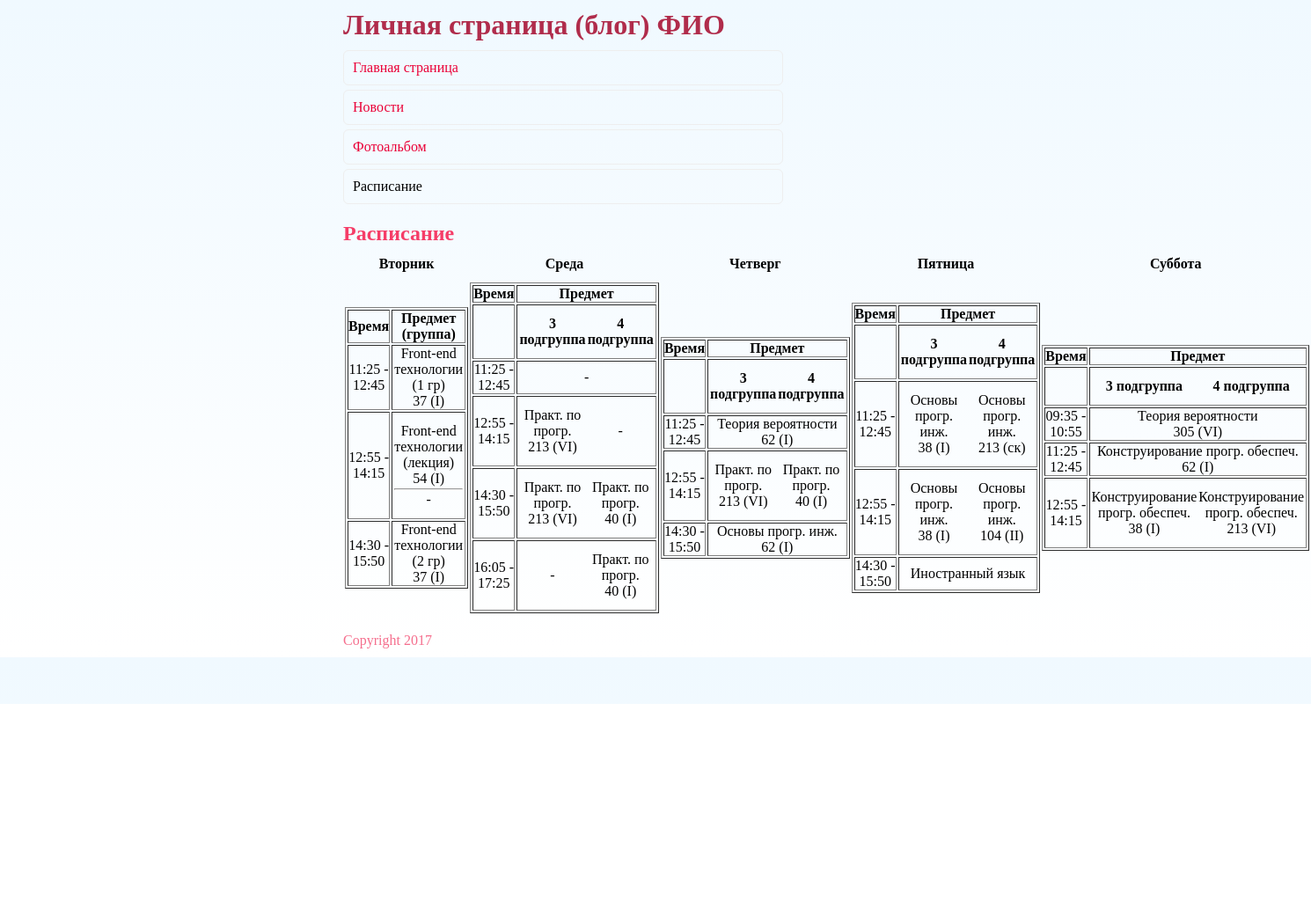
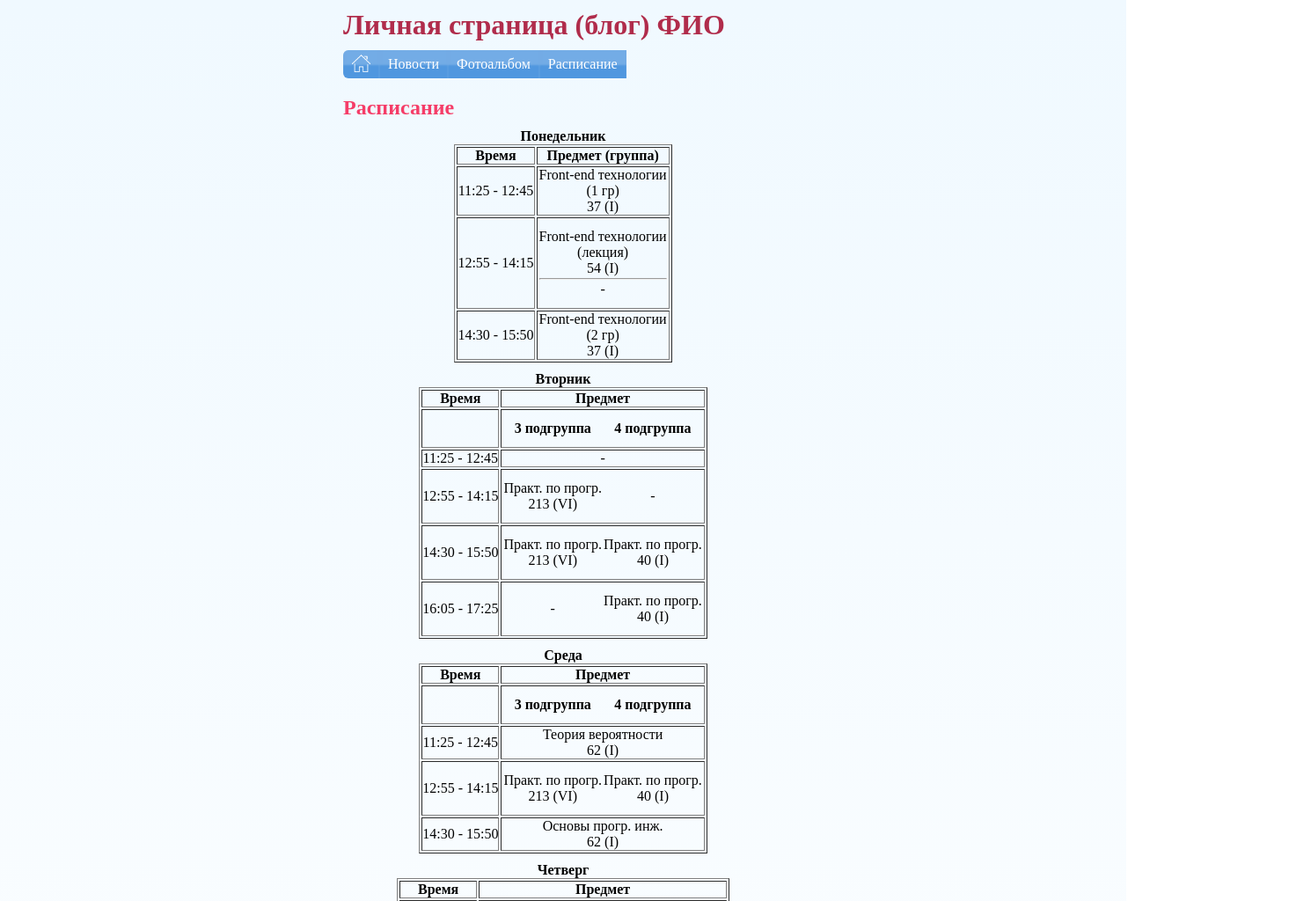
Before and after one commit to felabs128/labs, a plain HTML site: page schedule.html in a window 1280 px wide. Shown: the top 1024 px of the page at 88% size, 1490 px wide, since content can reach past the window. Before the commit the page ends 800 px from the top, so only its background shows below. Drawn offline with Linux system fonts and the light colour scheme.

Commit message:
Lab 5 (upload)

```diff
--- a/css/style.css
+++ b/css/style.css
@@ -15,16 +15,32 @@ figcaption{color:#980023}
 table caption{font-weight:bold}
 h2{margin-top:20px}
 
+.menu{
+	overflow: hidden;
+	border-radius: 6px;
+}
+.menu ul{
+	margin: 0
+}
 .menu ul li{
-	display: block;
+	display: inline-block;
+	float: left
 }
 .menu ul li a{
-	display: block;
 	text-decoration: none;
 	padding: 10px;
-	margin-top: 5px;
-	border: 1px solid #eee;
-	border-radius: 6px;
+	line-height: 32px;
+
+	color: #fff;
+	background: #5097df;
+
+	-moz-box-shadow: inset 0 20px 2px rgba(255, 255, 255, 0.2);
+	-webkit-box-shadow: inset 0 20px 2px rgba(255, 255, 255, 0.2);
+	box-shadow: inset 0 20px 2px rgba(255, 255, 255, 0.2);
+}
+.menu ul li a img{
+	height: 21px;
+	vertical-align: sub;
 }
 .menu ul li a.current, .menu ul li a:hover{
 	color: #000
@@ -38,6 +54,16 @@ h2{margin-top:20px}
 	max-width: 100%!important;
 }
 
+footer{
+	text-align: center;;
+}
+footer div{
+	margin: 10px;
+}
+footer p{
+	color: #000;
+}
+
 .schedule_block table{
 	margin: 10px auto;
 }
--- a/schedule.html
+++ b/schedule.html
@@ -5,7 +5,7 @@
 	<meta name="viewport" content="width=device-width,initial-scale=1" />
 	<link rel="stylesheet" href="./css/reset.css" type="text/css" />
 	<link rel="stylesheet" href="./css/style.css" type="text/css" />
-	<title>Lab 4</title>
+	<title>Lab 5</title>
 </head>
 <body>
 	<div id="container">
@@ -13,10 +13,10 @@
 			<h1>Личная страница (блог) ФИО</h1>
 			<nav class="menu">
 				<ul>
-					<li><a href="./">Главная страница</a></li>
+					<li><a href="./" class="current"><img src="./images/home-icon.png" /></a></li>
 					<li><a href="./news.html">Новости</a></li>
 					<li><a href="./photo.html">Фотоальбом</a></li>
-					<li><a href="./schedule.html" class="current">Расписание</a></li>
+					<li><a href="./schedule.html">Расписание</a></li>
 				</ul>
 			</nav>
 		</header>
@@ -24,10 +24,8 @@
 			<header>
 				<h2>Расписание</h2>
 			</header>
-			<div class="schedule_block"><table>
-				<tr><th>Вторник</th><th>Среда</th><th>Четверг</th><th>Пятница</th><th>Суббота</th></tr>
-				<tr align="center">
-					<td><table border="1">
+			<div class="schedule_block">
+				<table border="1"><caption>Понедельник</caption>
 					<tr><th>Время</th><th>Предмет (группа)</th></tr>
 					<tr align="center"><td>11:25 - 12:45</td><td>Front-end технологии<br>(1 гр)<br>37 (I)</td></tr>
 					<tr align="center"><td>12:55 - 14:15</td><td><table width="100%">
@@ -36,8 +34,8 @@
 						<tr align="center"><td align="center">-</td></tr>
 					</table></td></tr>
 					<tr align="center"><td>14:30 - 15:50</td><td>Front-end технологии<br>(2 гр)<br>37 (I)</td></tr>
-					</table></td>
-					<td><table border="1">
+				</table>
+				<table border="1"><caption>Вторник</caption>
 					<tr><th>Время</th><th>Предмет</th></tr>
 					<tr align="center"><td></td><td><table width="100%"><tr align="center"><th width="50%">3 подгруппа</th><th>4 подгруппа</th></tr></table></td></tr>
 					<tr align="center"><td>11:25 - 12:45</td><td>-</td></tr>
@@ -50,8 +48,8 @@
 					<tr align="center"><td>16:05 - 17:25</td><td><table width="100%">
 						<tr align="center"><td width="50%">-</td><td>Практ. по прогр.<br>40 (I)</td></tr>
 					</table></td></tr>
-					</table></td>
-					<td><table border="1">
+				</table>
+				<table border="1"><caption>Среда</caption>
 					<tr><th>Время</th><th>Предмет</th></tr>
 					<tr align="center"><td></td><td><table width="100%"><tr align="center"><th width="50%">3 подгруппа</th><th>4 подгруппа</th></tr></table></td></tr>
 					<tr align="center"><td>11:25 - 12:45</td><td>Теория вероятности<br>62 (I)</td></tr>
@@ -59,8 +57,8 @@
 						<tr align="center"><td width="50%">Практ. по прогр.<br>213 (VI)</td><td>Практ. по прогр.<br>40 (I)</td></tr>
 					</table></td></tr>
 					<tr align="center"><td>14:30 - 15:50</td><td>Основы прогр. инж.<br>62 (I)</td></tr>
-					</table></td>
-					<td><table border="1">
+				</table>
+				<table border="1"><caption>Четверг</caption>
 					<tr><th>Время</th><th>Предмет</th></tr>
 					<tr align="center"><td></td><td><table width="100%"><tr align="center"><th width="50%">3 подгруппа</th><th>4 подгруппа</th></tr></table></td></tr>
 					<tr align="center"><td>11:25 - 12:45</td><td><table width="100%">
@@ -70,8 +68,8 @@
 						<tr align="center"><td width="50%">Основы прогр. инж.<br>38 (I)</td><td>Основы прогр. инж.<br>104 (II)</td></tr>
 					</table></td></tr>
 					<tr align="center"><td>14:30 - 15:50</td><td>Иностранный язык</td></tr>
-					</table></td>
-					<td><table border="1">
+				</table>
+				<table border="1"><caption>Пятница</caption>
 					<tr><th>Время</th><th>Предмет</th></tr>
 					<tr align="center"><td></td><td><table width="100%"><tr align="center"><th width="50%">3 подгруппа</th><th>4 подгруппа</th></tr></table></td></tr>
 					<tr align="center"><td>09:35 - 10:55</td><td>Теория вероятности<br>305 (VI)</td></tr>
@@ -79,12 +77,21 @@
 					<tr align="center"><td>12:55 - 14:15</td><td><table width="100%">
 						<tr align="center"><td width="50%">Конструирование прогр. обеспеч.<br>38 (I)</td><td>Конструирование прогр. обеспеч.<br>213 (VI)</td></tr>
 					</table></td></tr>
-					</table></td>
-				</tr>
-			</table></div>
+				</table>
+				<table border="1"><caption>Суббота</caption>
+					<tr><th>Время</th><th>Предмет</th></tr>
+					<tr align="center"><td></td><td><table width="100%"><tr align="center"><th width="50%">3 подгруппа</th><th>4 подгруппа</th></tr></table></td></tr>
+					<tr align="center"><td>09:35 - 10:55</td><td>Теория вероятности<br>305 (VI)</td></tr>
+					<tr align="center"><td>11:25 - 12:45</td><td>Конструирование прогр. обеспеч.<br>62 (I)</td></tr>
+					<tr align="center"><td>12:55 - 14:15</td><td><table width="100%">
+						<tr align="center"><td width="50%">Конструирование прогр. обеспеч.<br>38 (I)</td><td>Конструирование прогр. обеспеч.<br>213 (VI)</td></tr>
+					</table></td></tr>
+				</table>
+			</div>
 		</section>
 		<footer>
 			<p>Copyright 2017</p>
+			<div class="pageup"><a href="#">В начало</a></div>
 		</footer>
 	</div>
 </body>
```
Also changed, not shown: index.html (+3 -2 lines), news.html (+4 -3 lines), photo.html (+4 -3 lines), images/home-icon.png (added). Lines whose indentation alone changed are shown as unchanged.
